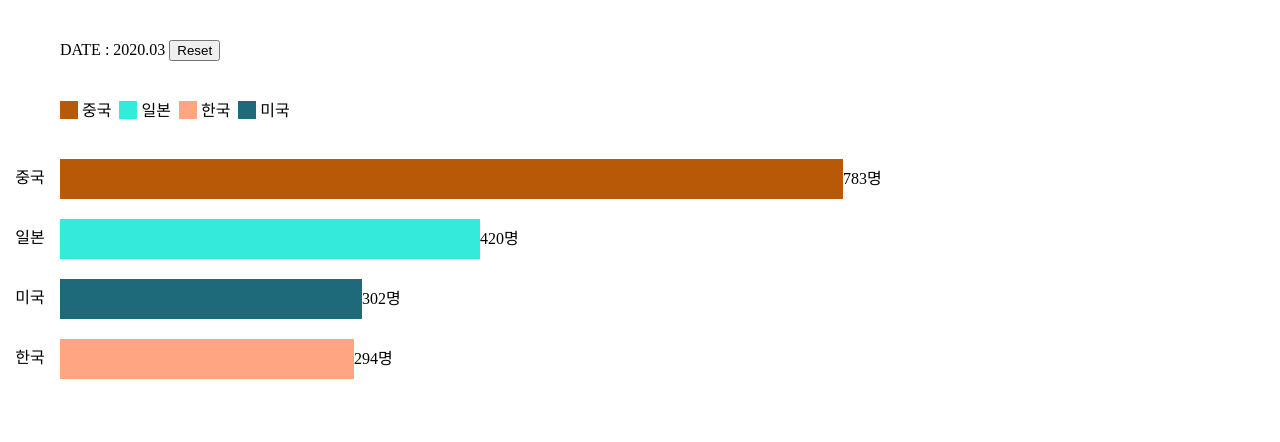
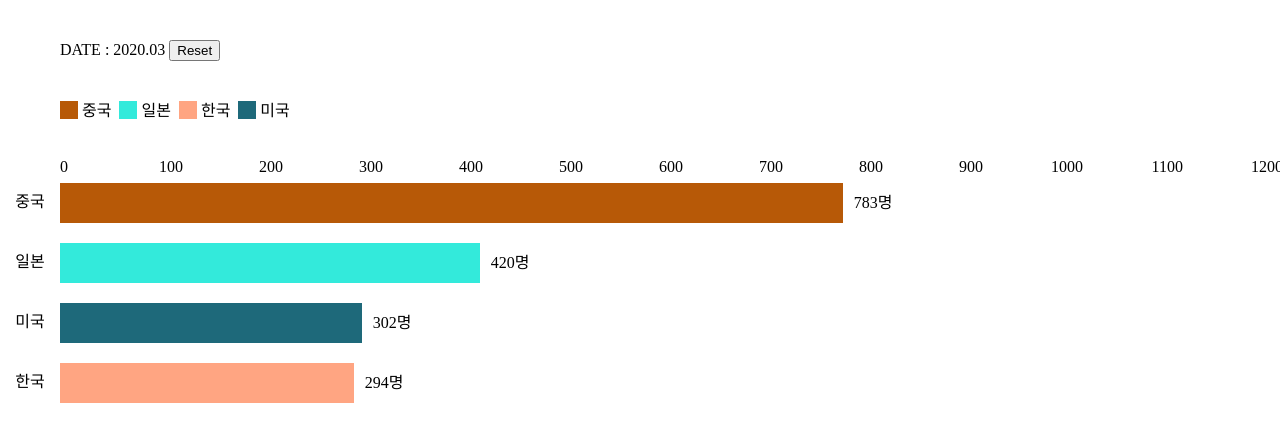
Before and after one commit to joylty94/test-chart, a React (Create React App) app: page / in a window 1280 px wide. Shown: the top 442 px of the page. Built offline with nearby package versions, Linux system fonts and the light colour scheme.

Commit message:
코드 정리

```diff
--- a/src/components/TestChart.js
+++ b/src/components/TestChart.js
@@ -132,24 +132,19 @@ const TestChart = () => {
                     )
                 })}
             </ul>
-            {/* <div style={{ paddingLeft: '60px', height: '40px', marginBottom: '40px', background: '#ddd', borderRight: 'solid 1px #aaa', overflow:'hidden'}}>
-                <span style={{ width: '100px', height: '100%', display: 'inline-block', textAlign: 'right', borderLeft: 'solid 1px #aaa', borderRight: 'solid 1px #aaa'}}></span>
-                <span style={{width:'100px', height:'100%', display:'inline-block', textAlign:'right', borderRight: 'solid 1px #aaa'}}></span>
-                <span style={{width:'100px', height:'100%', display:'inline-block', textAlign:'right', borderRight: 'solid 1px #aaa'}}></span>
-                <span style={{width:'100px', height:'100%', display:'inline-block', textAlign:'right', borderRight: 'solid 1px #aaa'}}></span>
-                <span style={{width:'100px', height:'100%', display:'inline-block', textAlign:'right', borderRight: 'solid 1px #aaa'}}></span>
-                <span style={{width:'100px', height:'100%', display:'inline-block', textAlign:'right', borderRight: 'solid 1px #aaa'}}></span>
-                <span style={{width:'100px', height:'100%', display:'inline-block', textAlign:'right', borderRight: 'solid 1px #aaa'}}></span>
-                <span style={{width:'100px', height:'100%', display:'inline-block', textAlign:'right', borderRight: 'solid 1px #aaa'}}></span>
-                <span style={{width:'100px', height:'100%', display:'inline-block', textAlign:'right', borderRight: 'solid 1px #aaa'}}></span>
-            </div> */}
+            <ul style={{ paddingLeft: '60px', overflow: 'hidden', whiteSpace: 'nowrap'}}>
+                <span>0</span>
+                {Array(15).fill(1).map((n, i) => {
+                    return <li style={{ width: '100px', display: 'inline-block', textAlign: 'right', paddingBottom:'8px' }}><span style={{ marginRight: '-15px' }}>{100 * (i+1)}</span></li>
+                })}
+            </ul>
             <ChartBarWrap>
                 { data.length >= 1 && data.map((p, i) => {
                     return(
                         <ChartBarContainer key={i} top={`${topPosition[i]}px`}>
                             <span style={{width:'60px', textAlign:'center', display:'inline-block'}}>{data[i]['state']}</span>
                             <ChartBar size={`${data[i]['COVID']}px`} color={colorSet.current[i]}></ChartBar>
-                            <span style={{ verticalAlign: 'middle' }}>{data[i]['COVID']}명</span>
+                            <span style={{ width: '60px', verticalAlign:'middle', textAlign: 'center', display: 'inline-block' }}>{data[i]['COVID']}명</span>
                         </ChartBarContainer>
                     )
                 })}
```
